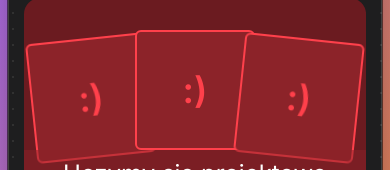
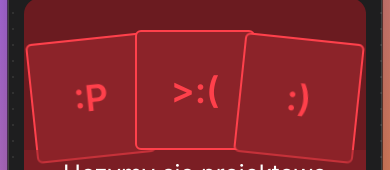
Before and after one commit to Newbies-Workplace/newbies-web, a Next.js app: page /debug in a window 390 px wide. Shown: the part 248-418 px from the top of the page. Built offline with nearby package versions, Linux system fonts and the light colour scheme.

Commit message:
fix: card holo and glare on mobile

```diff
--- a/src/app/(home)/(about)/SiteSection.tsx
+++ b/src/app/(home)/(about)/SiteSection.tsx
@@ -158,8 +158,8 @@ export const SiteSection: React.FC = () => {
 const Projects: React.FC = () => {
   const emotes = [":)", ":o", ">:(", ":D", ":P", ":|", ":/", ":3", "<3"];
 
-  const [currentEmote1, setCurrentEmote1] = useState(emotes[0]);
-  const [currentEmote2, setCurrentEmote2] = useState(emotes[0]);
+  const [currentEmote1, setCurrentEmote1] = useState(emotes[4]);
+  const [currentEmote2, setCurrentEmote2] = useState(emotes[2]);
   const [currentEmote3, setCurrentEmote3] = useState(emotes[0]);
 
   const changeEmote1 = useCallback(() => {
--- a/src/components/molecules/TeamCard/TeamCard.tsx
+++ b/src/components/molecules/TeamCard/TeamCard.tsx
@@ -33,8 +33,7 @@ export const TeamCard: React.FC<TeamCardProps> = ({
         return;
       }
 
-      const normalize = (value: number) => {
-        const maxDegree = 15;
+      const normalize = (value: number, maxDegree: number) => {
         if (value > maxDegree) {
           return maxDegree;
         }
@@ -46,10 +45,18 @@ export const TeamCard: React.FC<TeamCardProps> = ({
         return value;
       };
 
-      const rotationX = normalize(gamma);
-      const rotationY = normalize(beta);
+      const rotationX = normalize(gamma, 15);
+      const rotationY = normalize(beta, 15);
 
       setRotation({ x: rotationX, y: rotationY });
+
+      const x = normalize(gamma, 10) * 10;
+      const y = normalize(beta, 10) * 10;
+
+      setPosition({ x: x, y: y });
+      setHologramStyle({
+        backgroundPosition: `${-x}px ${-y}px`,
+      });
     };
 
     if (window.DeviceOrientationEvent) {
```
